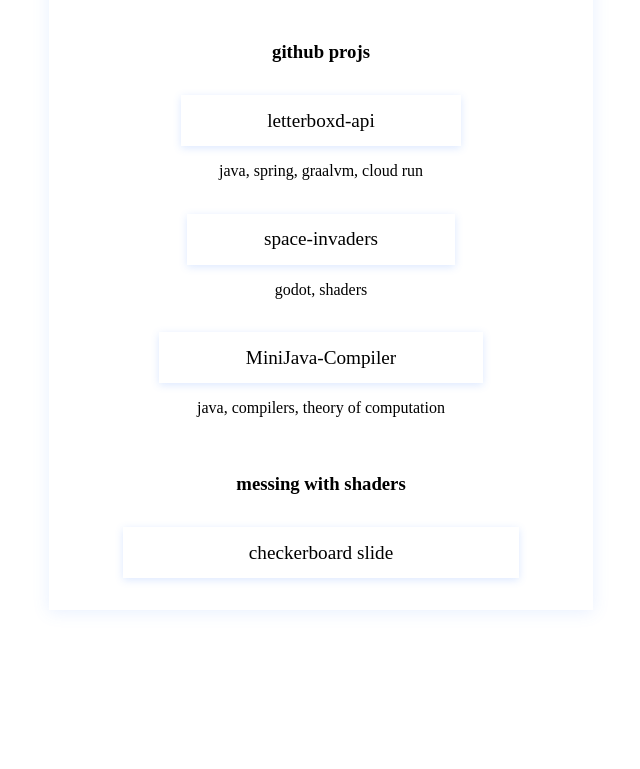
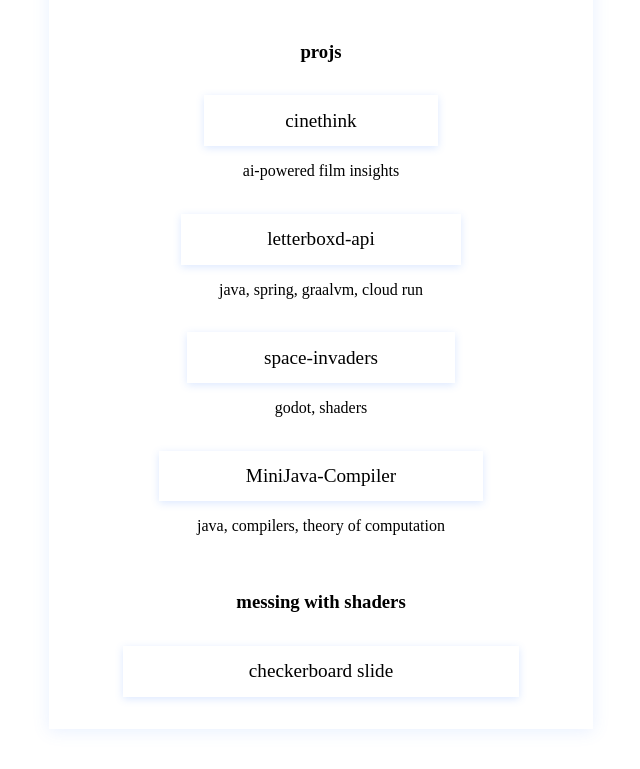
Before and after one commit to blinford/blinford.github.io, a plain HTML site: page index.html in a window 1280 px wide. Shown: the part 135-904 px from the top of the page, without its empty margins (319-959 px from the left). Before the commit the page ends 800 px from the top, so only its background shows below. Drawn offline with Linux system fonts and the light colour scheme.

Commit message:
added cinethink.io

```diff
--- a/index.html
+++ b/index.html
@@ -77,7 +77,11 @@
     <canvas class="glslCanvas canvas-bg" data-fragment-url="shader.frag"></canvas>
     <div class="overlay">
         <h1>portfolio of ben linford</h1>
-        <h3>github projs</h3>
+        <h3>projs</h3>
+        <div style="display: flex; flex-direction: column; align-items: center;">
+            <a href="https://cinethink.io">cinethink</a>
+            <p style="text-align: center;">ai-powered film insights</p>
+        </div>
         <div style="display: flex; flex-direction: column; align-items: center;">
             <a href="https://github.com/blinford/letterboxd-api">letterboxd-api</a>
             <p style="text-align: center;">java, spring, graalvm, cloud run</p>
```
